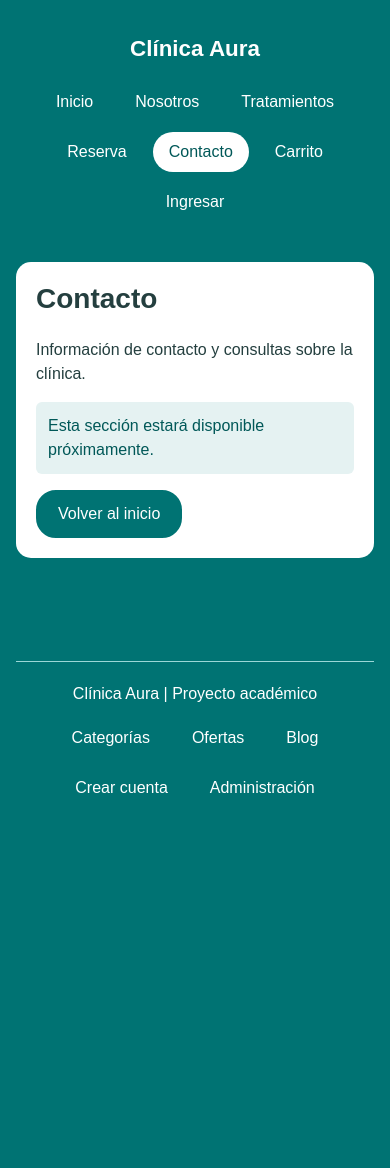
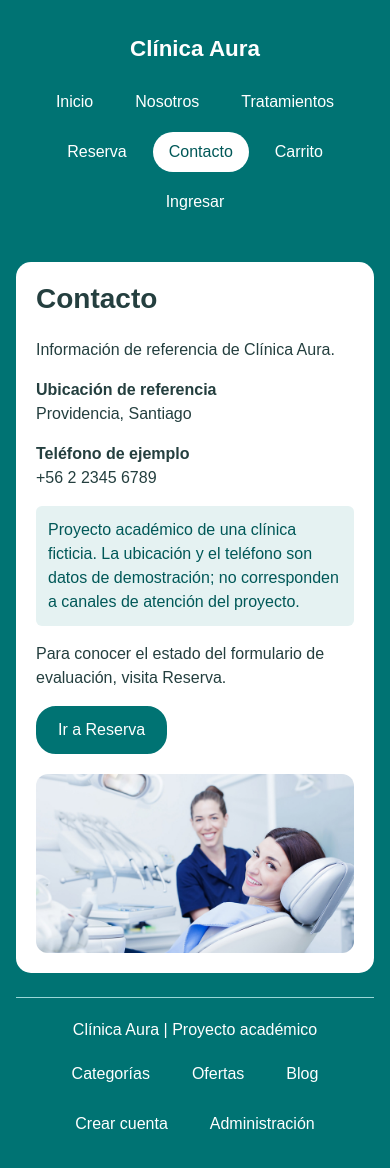
Before and after one commit to benjadiaz112/frontend-clinica-dental-facial, a Next.js app: page /contacto in a window 390 px wide. Shown: the top 1168 px of the page. Before the commit the page ends 844 px from the top, so only its background shows below. Built offline with nearby package versions, Linux system fonts and the light colour scheme.

Commit message:
Migrar Nosotros y Contacto a React con CSS nativo

```diff
--- a/app/contacto/page.tsx
+++ b/app/contacto/page.tsx
@@ -1,12 +1,9 @@
-import PaginaEnPreparacion from "@/components/compartidos/PaginaEnPreparacion";
+import InformacionContacto from "@/components/contacto/InformacionContacto";
+import { obtenerContacto } from "@/services/informacionService";
+import "@/styles/informacion.css";
 
 export const metadata = { title: "Contacto | Clínica Aura" };
 
 export default function Pagina() {
-  return (
-    <PaginaEnPreparacion
-      titulo="Contacto"
-      descripcion="Información de contacto y consultas sobre la clínica."
-    />
-  );
+  return <InformacionContacto informacion={obtenerContacto()} />;
 }
--- /dev/null
+++ b/components/contacto/InformacionContacto.tsx
@@ -0,0 +1,32 @@
+import Mensaje from "@/components/compartidos/Mensaje";
+import type { ContenidoContacto } from "@/models/ContenidoInformativo";
+
+interface Propiedades {
+  informacion: ContenidoContacto;
+}
+
+export default function InformacionContacto({ informacion }: Propiedades) {
+  return (
+    <section className="contenedor panel portada informacion-pagina">
+      <div>
+        <h1>Contacto</h1>
+        <p>Información de referencia de Clínica Aura.</p>
+        <dl className="datos-contacto">
+          <dt>Ubicación de referencia</dt>
+          <dd>{informacion.ubicacion}</dd>
+          <dt>Teléfono de ejemplo</dt>
+          <dd>{informacion.telefono}</dd>
+        </dl>
+        <Mensaje texto={informacion.aviso} />
+        <p>Para conocer el estado del formulario de evaluación, visita Reserva.</p>
+        <a className="btn" href="/reserva">Ir a Reserva</a>
+      </div>
+      <img
+        src="/imagenes/consulta-dental.jpg"
+        alt="Atención profesional en Clínica Aura"
+        width="1600"
+        height="900"
+      />
+    </section>
+  );
+}
--- /dev/null
+++ b/data/informacion.ts
@@ -0,0 +1,14 @@
+import type { ContenidoContacto, ContenidoNosotros } from "@/models/ContenidoInformativo";
+
+export const nosotros: ContenidoNosotros = {
+  titulo: "Sobre Clínica Aura",
+  descripcion: "Somos una clínica ficticia enfocada en salud dental, estética y armonización facial. Buscamos entregar información clara y una atención cercana a cada paciente.",
+  subtitulo: "Nuestra propuesta",
+  propuesta: "Reunimos orientación preventiva, tratamientos personalizados y un proceso simple para solicitar una evaluación profesional."
+};
+
+export const contacto: ContenidoContacto = {
+  ubicacion: "Providencia, Santiago",
+  telefono: "+56 2 2345 6789",
+  aviso: "Proyecto académico de una clínica ficticia. La ubicación y el teléfono son datos de demostración; no corresponden a canales de atención del proyecto."
+};
--- /dev/null
+++ b/models/ContenidoInformativo.ts
@@ -0,0 +1,12 @@
+export interface ContenidoNosotros {
+  titulo: string;
+  descripcion: string;
+  subtitulo: string;
+  propuesta: string;
+}
+
+export interface ContenidoContacto {
+  ubicacion: string;
+  telefono: string;
+  aviso: string;
+}
--- /dev/null
+++ b/services/informacionService.ts
@@ -0,0 +1,9 @@
+import { contacto, nosotros } from "@/data/informacion";
+
+export function obtenerNosotros() {
+  return nosotros;
+}
+
+export function obtenerContacto() {
+  return contacto;
+}
--- /dev/null
+++ b/styles/informacion.css
@@ -0,0 +1,37 @@
+.informacion-pagina {
+  display: flex;
+  align-items: center;
+  gap: 30px;
+}
+
+.informacion-pagina > div {
+  flex: 1;
+  min-width: 0;
+}
+
+.informacion-pagina > img {
+  width: 45%;
+  height: auto;
+  border-radius: 12px;
+}
+
+.datos-contacto dt {
+  font-weight: bold;
+}
+
+.datos-contacto dd {
+  margin: 0 0 16px;
+  overflow-wrap: anywhere;
+}
+
+@media (max-width: 768px) {
+  .informacion-pagina {
+    flex-direction: column;
+    align-items: stretch;
+    gap: 20px;
+  }
+
+  .informacion-pagina > img {
+    width: 100%;
+  }
+}
```
Also changed, not shown: app/nosotros/page.tsx (+4 -7 lines), components/nosotros/InformacionNosotros.tsx (added, +25 -0 lines), 7 other files (tests, documents, lock files or other folders).
